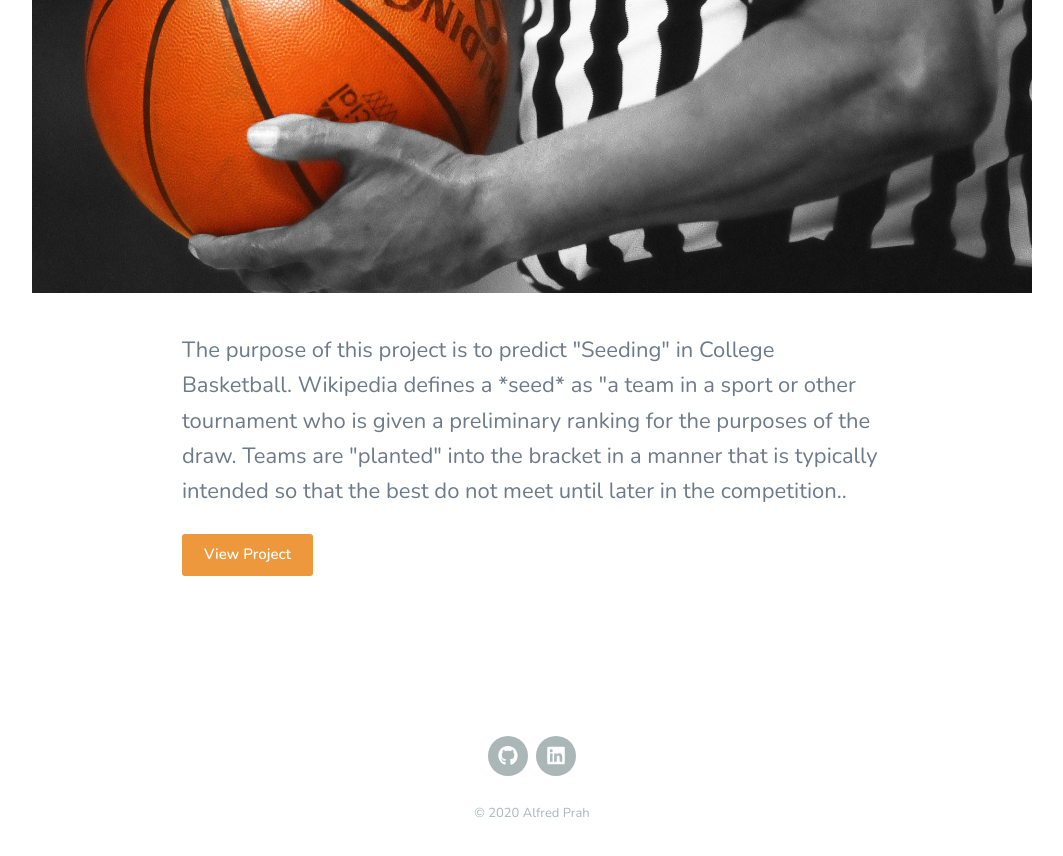
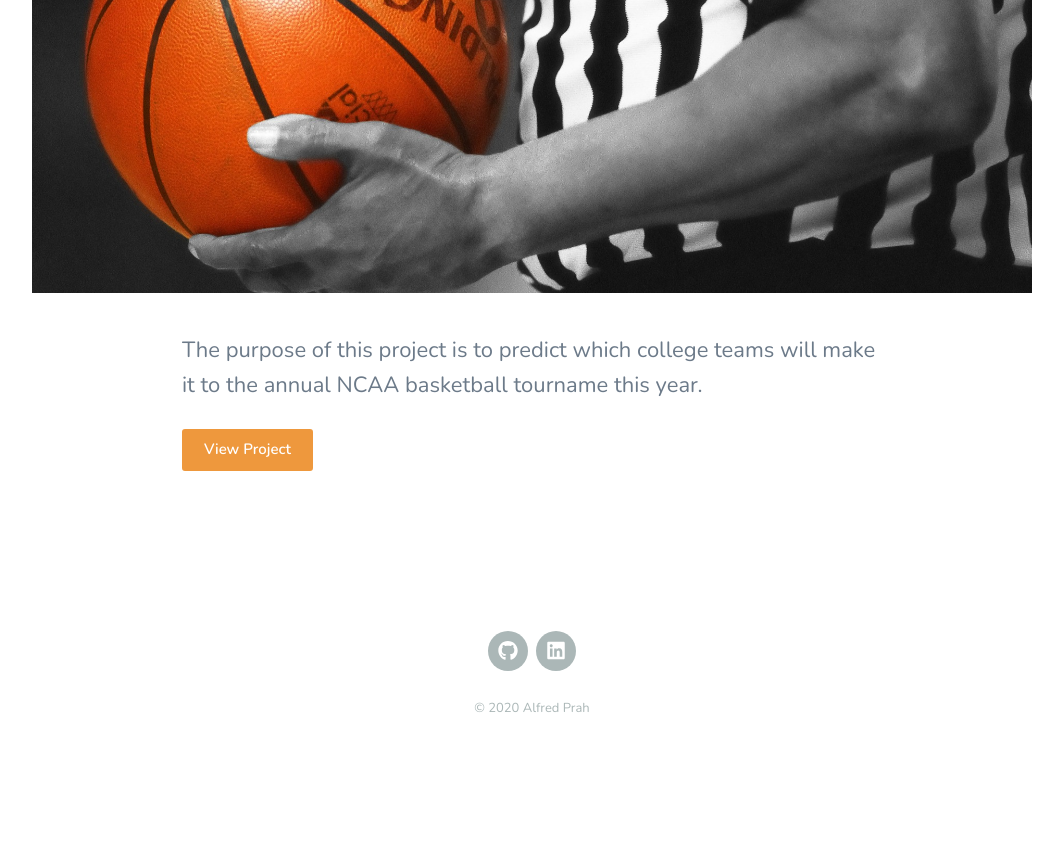
Before and after one commit to alfredprah/alfredprah.github.io2, a Jekyll site: the page built from projects/index.html, in a window 1280 px wide and 900 px high, scrolled down 915 px. Shown: the top 856 px of the window, without its empty margins (108-1171 px from the left). Built offline with Jekyll 4.4.1, drawn with Linux system fonts in a browser that asks for light colours; nearby versions of some CDN libraries; after the commit the page ends 1710 px from its top, so only the background shows below that.

Commit message:
Update 2018-06-30-demo-project.md

```diff
--- a/_projects/2018-06-30-demo-project.md
+++ b/_projects/2018-06-30-demo-project.md
@@ -3,7 +3,7 @@ title: 'Bracketology'
 subtitle: 'Which College Basketball teams will make it to the NCAA tournament this year?'
 date: 2018-06-30 00:00:00
 featured_image: '/images/demo/basketball-885786_1920.jpg'
-excerpt: The purpose of this project is to predict "Seeding" in College Basketball. Wikipedia defines a *seed* as "a team in a sport or other tournament who is given a preliminary ranking for the purposes of the draw. Teams are "planted" into the bracket in a manner that is typically intended so that the best do not meet until later in the competition..
+excerpt: The purpose of this project is to predict which college teams will make it to the annual NCAA basketball tourname this year.
 ---
 
 ![](/images/demo/demo-landscape.jpg)
```
